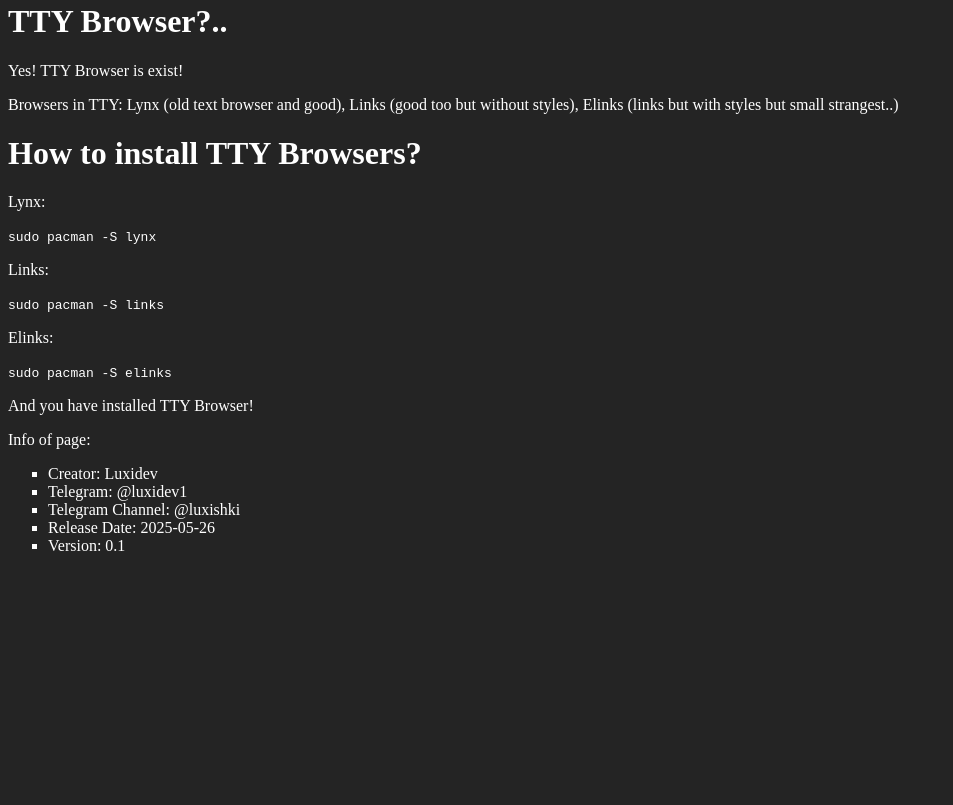
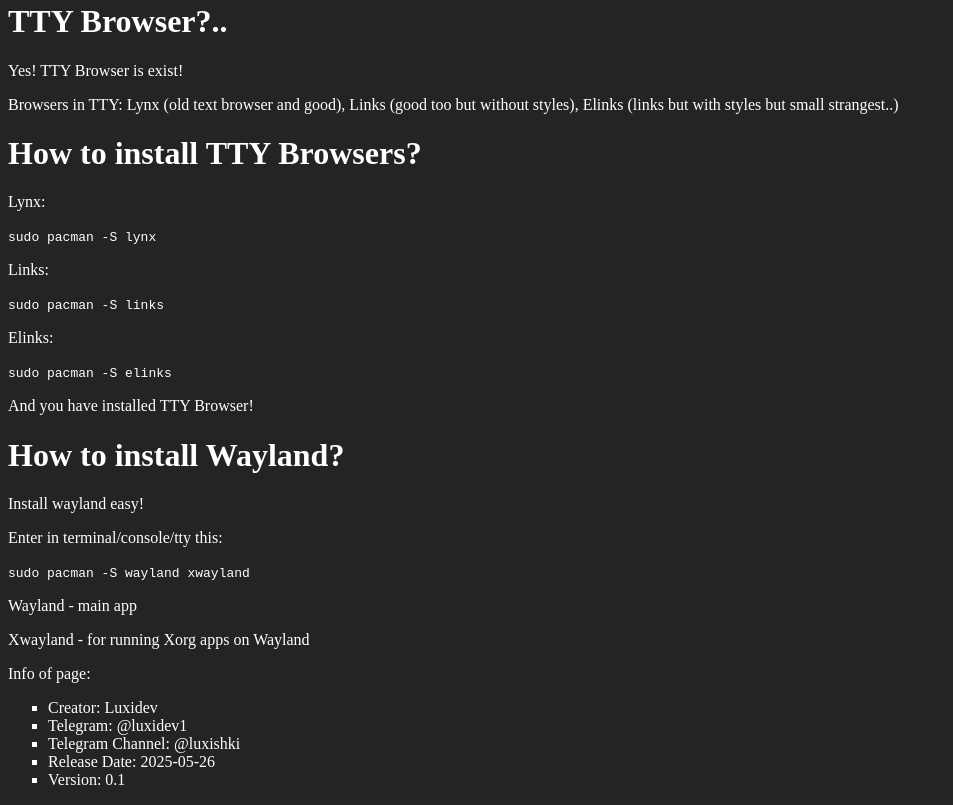
Before and after one commit to chelik10228/chelik10228.github.io, a plain HTML site: page arch_guide/index.html in a window 1280 px wide. Shown: the part 1981-2786 px from the top of the page, without its empty margins (0-953 px from the left). Before the commit the page ends 2552 px from the top, so only its background shows below. Drawn offline with Linux system fonts and the light colour scheme.

Commit message:
how to install wayland?

```diff
--- a/arch_guide/index.html
+++ b/arch_guide/index.html
@@ -63,6 +63,12 @@
 		<p>Elinks:</p>
 		<code>sudo pacman -S elinks</code>
 		<p>And you have installed TTY Browser!</p>
+		<h1>How to install Wayland?</h1>
+		<p>Install wayland easy!</p>
+		<p>Enter in terminal/console/tty this: </p>
+		<code>sudo pacman -S wayland xwayland</code>
+		<p>Wayland - main app</p>
+		<p>Xwayland - for running Xorg apps on Wayland</p>
 		<p></p>
 		<p>Info of page: </p>
 		<ul style="list-style-type:square">
```
